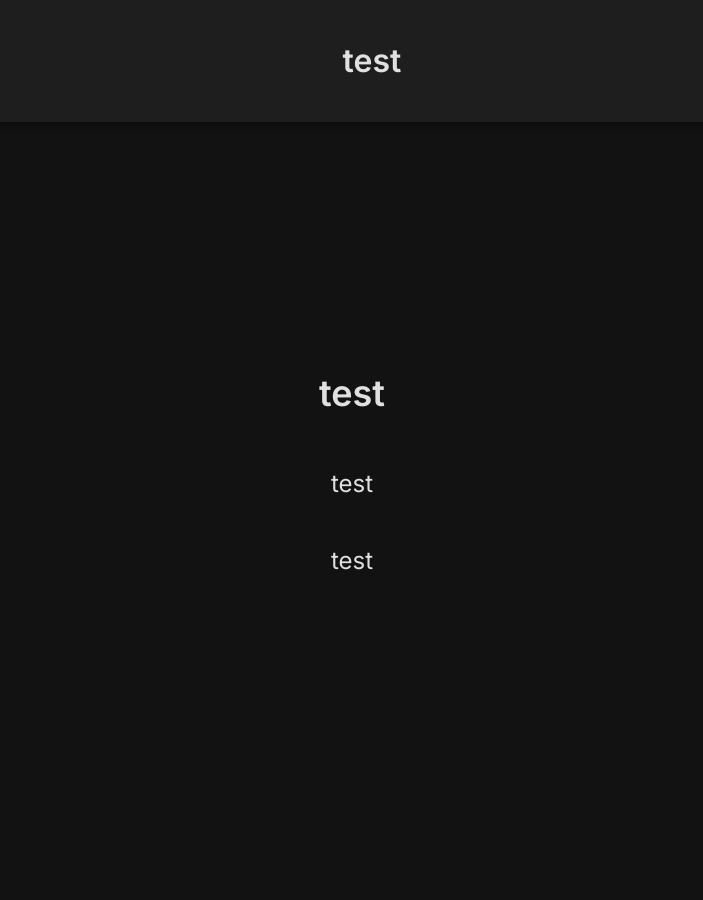
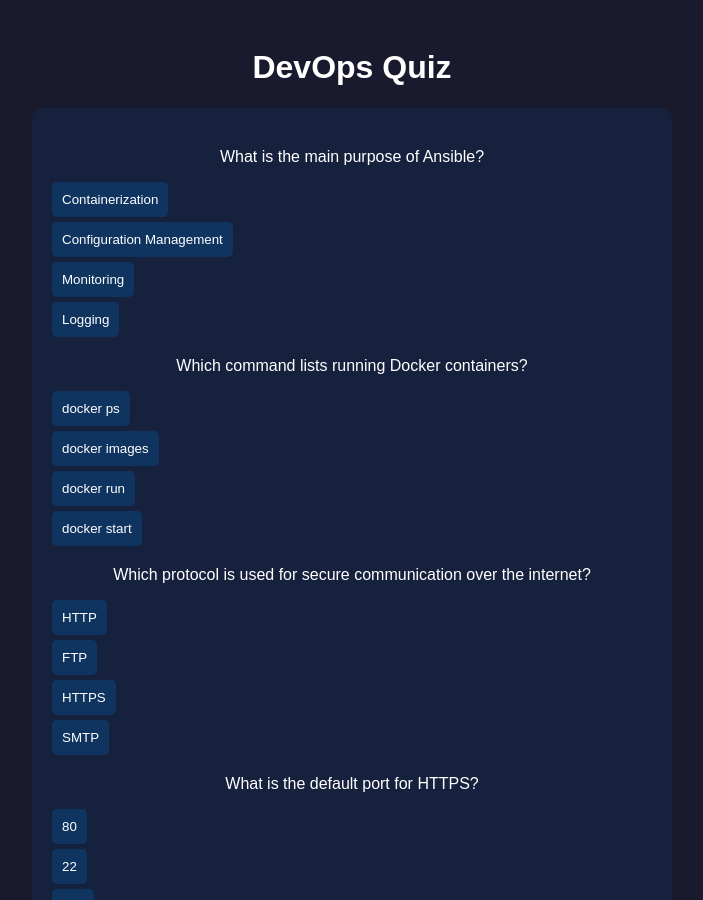
Before and after one commit to nediol/nediol.github.io, a Jekyll site: the page index.html, which Jekyll copies as it is, in a window 1280 px wide and 900 px high. Shown: the whole window, without its empty margins (288-991 px from the left). Built offline with Jekyll 4.4.1, drawn with Linux system fonts in a browser that asks for light colours; some of the changed text lies outside the part shown.

Commit message:
Update index.html

```diff
--- a/index.html
+++ b/index.html
@@ -3,95 +3,126 @@
 <head>
     <meta charset="UTF-8">
     <meta name="viewport" content="width=device-width, initial-scale=1.0">
-    <title>test</title>
-    <link rel="stylesheet" href="https://cdnjs.cloudflare.com/ajax/libs/font-awesome/6.0.0/css/all.min.css">
-    <link href="https://fonts.googleapis.com/css2?family=Inter:wght@300;400;600&display=swap" rel="stylesheet">
+    <title>DevOps Quiz</title>
     <style>
         body {
-            font-family: 'Inter', sans-serif;
-            margin: 0;
-            padding: 0;
-            background-color: #121212;
-            color: #E0E0E0;
-            overflow-x: hidden;
+            font-family: Arial, sans-serif;
+            background-color: #1a1a2e;
+            color: white;
             text-align: center;
-        }
-        header {
-            position: fixed;
-            width: 100%;
-            top: 0;
-            left: 0;
-            background: #1E1E1E;
-            padding: 20px;
-            box-shadow: 0 4px 8px rgba(0, 0, 0, 0.3);
-            z-index: 1000;
-        }
-        .welcome-section {
-            height: 100vh;
-            display: flex;
-            flex-direction: column;
-            justify-content: center;
-            align-items: center;
-            font-size: 1.5rem;
             padding: 20px;
         }
-        .cheatsheet-section {
-            transform: translateY(100vh);
-            transition: transform 1s ease-in-out;
-            background: #1E1E1E;
-            padding: 40px;
-            border-radius: 15px 15px 0 0;
-            position: fixed;
-            bottom: 0;
-            left: 0;
-            width: 100%;
+        .quiz-container {
+            max-width: 600px;
+            margin: auto;
+            background: #16213e;
+            padding: 20px;
+            border-radius: 10px;
         }
-        .cheatsheet-section h2 {
-            margin-bottom: 20px;
+        .question {
+            margin: 20px 0;
         }
-        .categories {
-            display: flex;
-            justify-content: center;
-            gap: 20px;
-            flex-wrap: wrap;
+        .option {
+            display: block;
+            padding: 10px;
+            margin: 5px 0;
+            background: #0f3460;
+            border: none;
+            color: white;
+            cursor: pointer;
+            border-radius: 5px;
         }
-        .category {
-            background: #FF9800;
-            padding: 15px 25px;
-            border-radius: 10px;
-            cursor: pointer;
-            font-weight: bold;
-            transition: background 0.3s;
+        .option:hover {
+            background: #e94560;
         }
-        .category:hover {
-            background: #E68900;
+        .result {
+            font-size: 20px;
+            margin-top: 20px;
         }
     </style>
 </head>
 <body>
-    <header>
-        <h1>test</h1>
-    </header>
-    <div class="welcome-section">
-        <h2>test</h2>
-        <p>test</p>
-        <p>test</p>
-    </div>
-    <div class="cheatsheet-section" id="cheatsheet">
-        <h2>test</h2>
-        <div class="categories">
-            <div class="category" onclick="location.href='#docker'">test</div>
-            <div class="category" onclick="location.href='#kubernetes'">test</div>
-            <div class="category" onclick="location.href='#ansible'">test</div>
-        </div>
-    </div>
+    <h1>DevOps Quiz</h1>
+    <div class="quiz-container" id="quiz"></div>
     <script>
-        window.addEventListener('scroll', function() {
-            let cheatsheet = document.getElementById('cheatsheet');
-            if (window.scrollY > 100) {
-                cheatsheet.style.transform = 'translateY(0)';
-            }
-        });
+        // База данных с 1000 вопросами
+        const questionsPool = [
+            { question: "Which tool is used for container management?", options: ["Ansible", "Docker", "Terraform", "Jenkins"], answer: "Docker" },
+            { question: "Which command creates a new pod in Kubernetes?", options: ["kubectl run", "kubectl create pod", "kubectl new pod", "kubectl deploy"], answer: "kubectl run" },
+            { question: "Which tool is used for infrastructure as code?", options: ["Jenkins", "Terraform", "Docker", "Prometheus"], answer: "Terraform" },
+            { question: "Which monitoring tool is widely used in DevOps?", options: ["Grafana", "Jenkins", "Ansible", "Terraform"], answer: "Grafana" },
+            { question: "Which command lists running Docker containers?", options: ["docker ps", "docker images", "docker run", "docker start"], answer: "docker ps" },
+            { question: "Which CI/CD tool is written in Groovy?", options: ["GitLab CI", "Jenkins", "Travis CI", "CircleCI"], answer: "Jenkins" },
+            { question: "What is the default port for SSH?", options: ["80", "22", "443", "8080"], answer: "22" },
+            // Добавьте еще вопросы...
+            { question: "Which protocol is used for secure communication over the internet?", options: ["HTTP", "FTP", "HTTPS", "SMTP"], answer: "HTTPS" },
+            { question: "Which tool is used for version control?", options: ["Git", "SVN", "Mercurial", "Perforce"], answer: "Git" },
+            { question: "What is the main purpose of Ansible?", options: ["Containerization", "Configuration Management", "Monitoring", "Logging"], answer: "Configuration Management" },
+            { question: "Which cloud provider offers AWS services?", options: ["Google Cloud", "Microsoft Azure", "Amazon Web Services", "Oracle Cloud"], answer: "Amazon Web Services" },
+            { question: "Which tool is used for log aggregation?", options: ["ELK Stack", "Prometheus", "Grafana", "Jenkins"], answer: "ELK Stack" },
+            { question: "What is the default port for HTTP?", options: ["22", "80", "443", "8080"], answer: "80" },
+            { question: "Which tool is used for continuous integration?", options: ["Jenkins", "Docker", "Kubernetes", "Terraform"], answer: "Jenkins" },
+            { question: "Which command deletes a Kubernetes pod?", options: ["kubectl delete pod", "kubectl remove pod", "kubectl destroy pod", "kubectl erase pod"], answer: "kubectl delete pod" },
+            { question: "Which tool is used for service mesh?", options: ["Istio", "Kubernetes", "Docker", "Jenkins"], answer: "Istio" },
+            { question: "What is the main purpose of Prometheus?", options: ["Monitoring", "Logging", "Version Control", "CI/CD"], answer: "Monitoring" },
+            { question: "Which tool is used for secrets management?", options: ["Vault", "Jenkins", "Docker", "Kubernetes"], answer: "Vault" },
+            { question: "What is the default port for HTTPS?", options: ["80", "22", "443", "8080"], answer: "443" },
+            { question: "Which tool is used for load balancing?", options: ["HAProxy", "Docker", "Kubernetes", "Jenkins"], answer: "HAProxy" },
+            // Продолжайте добавлять вопросы до 1000...
+        ];
+
+        let questions = [];
+        let answers = {};
+        let score = null;
+
+        function generateQuiz() {
+            // Перемешиваем вопросы и выбираем первые 10 (или другое количество)
+            questions = questionsPool.sort(() => Math.random() - 0.5).slice(0, 10);
+            const quizContainer = document.getElementById('quiz');
+            quizContainer.innerHTML = '';
+
+            questions.forEach((q, index) => {
+                const questionElem = document.createElement('div');
+                questionElem.className = 'question';
+                questionElem.innerHTML = `<p>${q.question}</p>`;
+
+                q.options.forEach(option => {
+                    const button = document.createElement('button');
+                    button.className = 'option';
+                    button.textContent = option;
+                    button.onclick = () => selectAnswer(q.question, option, button);
+                    questionElem.appendChild(button);
+                });
+
+                quizContainer.appendChild(questionElem);
+            });
+
+            const checkButton = document.createElement('button');
+            checkButton.textContent = 'Check Answers';
+            checkButton.className = 'option';
+            checkButton.onclick = checkResults;
+            quizContainer.appendChild(checkButton);
+        }
+
+        function selectAnswer(question, answer, button) {
+            answers[question] = answer;
+            document.querySelectorAll('.option').forEach(btn => btn.style.background = '#0f3460');
+            button.style.background = '#e94560';
+        }
+
+        function checkResults() {
+            let correct = 0;
+            questions.forEach(q => {
+                if (answers[q.question] === q.answer) correct++;
+            });
+
+            const result = document.createElement('div');
+            result.className = 'result';
+            result.textContent = `Your score: ${correct} out of ${questions.length}`;
+            document.getElementById('quiz').appendChild(result);
+        }
+
+        generateQuiz();
     </script>
 </body>
 </html>
```
